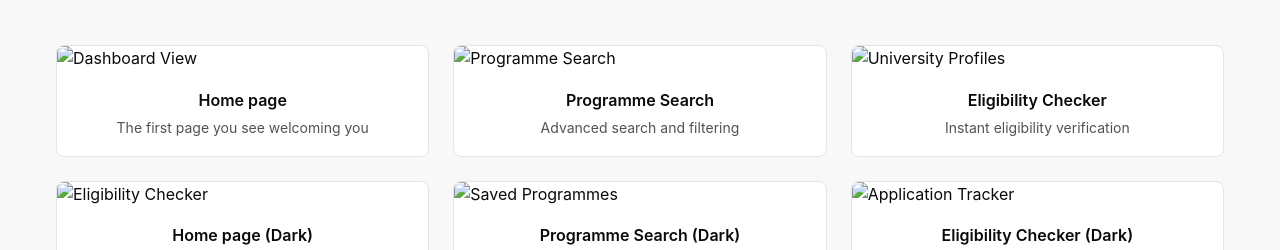
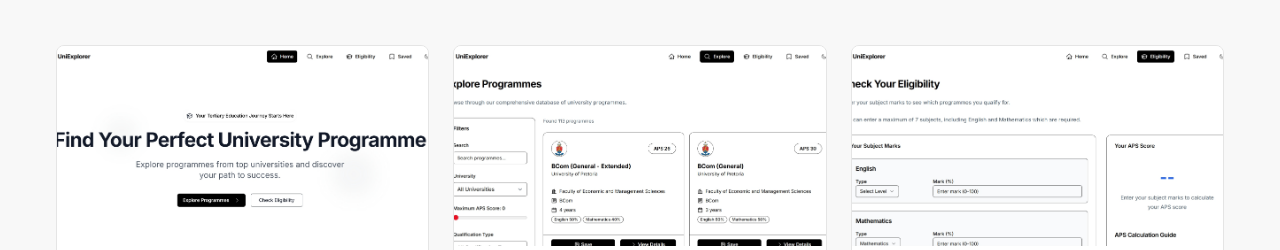
Before and after one commit to BabaRiri/uniexplorer-landing-page, a plain HTML site: page index.html in a window 1280 px wide. Shown: the part 550-800 px from the top of the page. Drawn offline with Linux system fonts and the light colour scheme.

Commit message:
Update index.html image ref

```diff
--- a/index.html
+++ b/index.html
@@ -781,8 +781,8 @@
             <h2 class="screenshots-title">Platform Screenshots</h2>
             <p class="screenshots-subtitle">Explore the UniExplorer interface and discover how easy it is to find your perfect programme</p>
             <div class="screenshots-grid">
-                <div class="screenshot-item" onclick="openModal('screenshot-1.jpeg', 'Dashboard View', 'Main dashboard showing personalized programme recommendations')">
-                    <img src="screenshot-1.jpeg" alt="Dashboard View" class="screenshot-thumbnail">
+                <div class="screenshot-item" onclick="openModal('screenshot-1.png', 'Dashboard View', 'Main dashboard showing personalized programme recommendations')">
+                    <img src="screenshot-1.png" alt="Dashboard View" class="screenshot-thumbnail">
                     <div class="screenshot-overlay">
                         <div class="screenshot-overlay-icon">🔍</div>
                         <div class="screenshot-overlay-text">Click to expand</div>
@@ -793,8 +793,8 @@
                     </div>
                 </div>
 
-                <div class="screenshot-item" onclick="openModal('screenshot-2.jpeg', 'Programme Search', 'Advanced search and filtering options')">
-                    <img src="screenshot-2.jpeg" alt="Programme Search" class="screenshot-thumbnail">
+                <div class="screenshot-item" onclick="openModal('screenshot-2.png', 'Programme Search', 'Advanced search and filtering options')">
+                    <img src="screenshot-2.png" alt="Programme Search" class="screenshot-thumbnail">
                     <div class="screenshot-overlay">
                         <div class="screenshot-overlay-icon">🔍</div>
                         <div class="screenshot-overlay-text">Click to expand</div>
@@ -805,8 +805,8 @@
                     </div>
                 </div>
 
-                <div class="screenshot-item" onclick="openModal('screenshot-3.jpeg', 'University Profiles', 'Detailed university information and programmes')">
-                    <img src="screenshot-3.jpeg" alt="University Profiles" class="screenshot-thumbnail">
+                <div class="screenshot-item" onclick="openModal('screenshot-3.png', 'University Profiles', 'Detailed university information and programmes')">
+                    <img src="screenshot-3.png" alt="University Profiles" class="screenshot-thumbnail">
                     <div class="screenshot-overlay">
                         <div class="screenshot-overlay-icon">🔍</div>
                         <div class="screenshot-overlay-text">Click to expand</div>
@@ -817,8 +817,8 @@
                     </div>
                 </div>
 
-                <div class="screenshot-item" onclick="openModal('screenshot-4.jpeg', 'Eligibility Checker', 'Instant eligibility verification tool')">
-                    <img src="screenshot-4.jpeg" alt="Eligibility Checker" class="screenshot-thumbnail">
+                <div class="screenshot-item" onclick="openModal('screenshot-4.png', 'Eligibility Checker', 'Instant eligibility verification tool')">
+                    <img src="screenshot-4.png" alt="Eligibility Checker" class="screenshot-thumbnail">
                     <div class="screenshot-overlay">
                         <div class="screenshot-overlay-icon">🔍</div>
                         <div class="screenshot-overlay-text">Click to expand</div>
@@ -829,8 +829,8 @@
                     </div>
                 </div>
 
-                <div class="screenshot-item" onclick="openModal('screenshot-5.jpeg', 'Saved Programmes', 'Manage your favourite programme selections')">
-                    <img src="screenshot-5.jpeg" alt="Saved Programmes" class="screenshot-thumbnail">
+                <div class="screenshot-item" onclick="openModal('screenshot-5.png', 'Saved Programmes', 'Manage your favourite programme selections')">
+                    <img src="screenshot-5.png" alt="Saved Programmes" class="screenshot-thumbnail">
                     <div class="screenshot-overlay">
                         <div class="screenshot-overlay-icon">🔍</div>
                         <div class="screenshot-overlay-text">Click to expand</div>
@@ -841,8 +841,8 @@
                     </div>
                 </div>
 
-                <div class="screenshot-item" onclick="openModal('screenshot-6.jpeg', 'Application Tracker', 'Track your application progress and deadlines')">
-                    <img src="screenshot-6.jpeg" alt="Application Tracker" class="screenshot-thumbnail">
+                <div class="screenshot-item" onclick="openModal('screenshot-6.png', 'Application Tracker', 'Track your application progress and deadlines')">
+                    <img src="screenshot-6.png" alt="Application Tracker" class="screenshot-thumbnail">
                     <div class="screenshot-overlay">
                         <div class="screenshot-overlay-icon">🔍</div>
                         <div class="screenshot-overlay-text">Click to expand</div>
```
